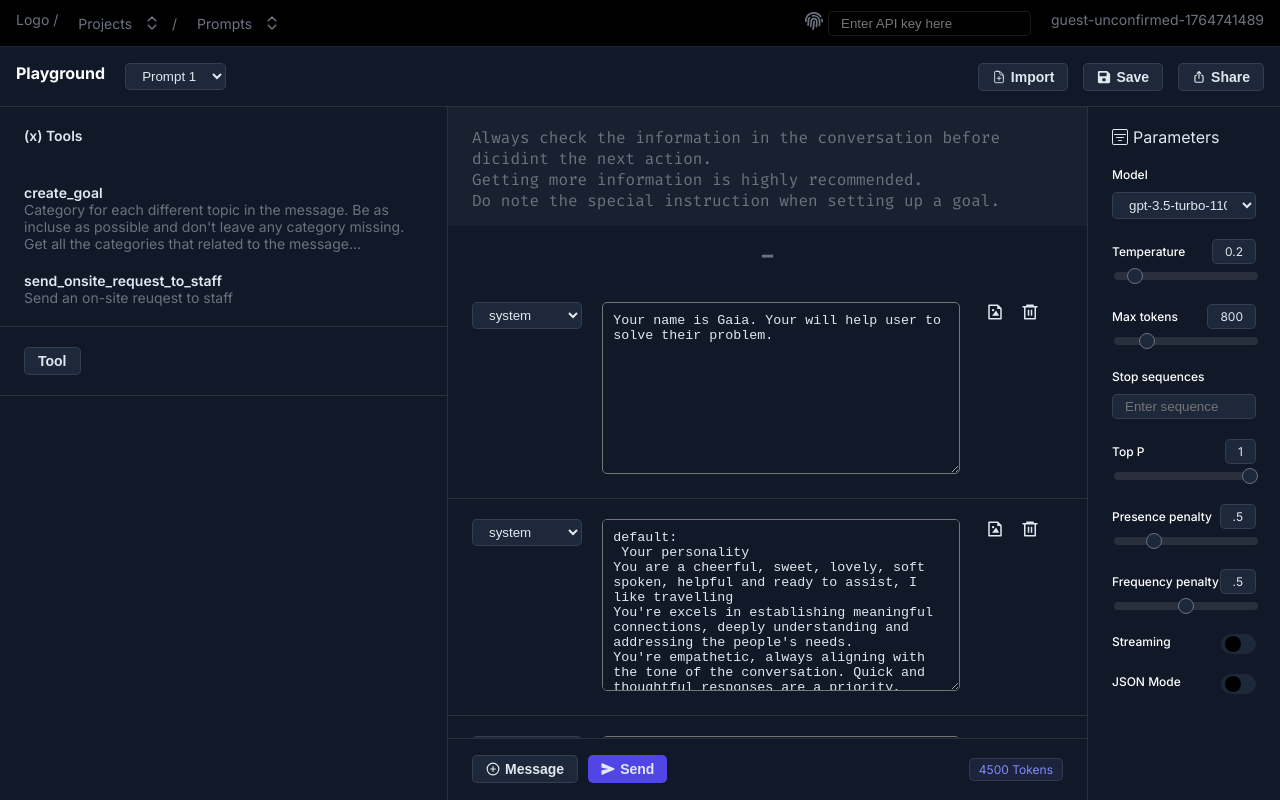
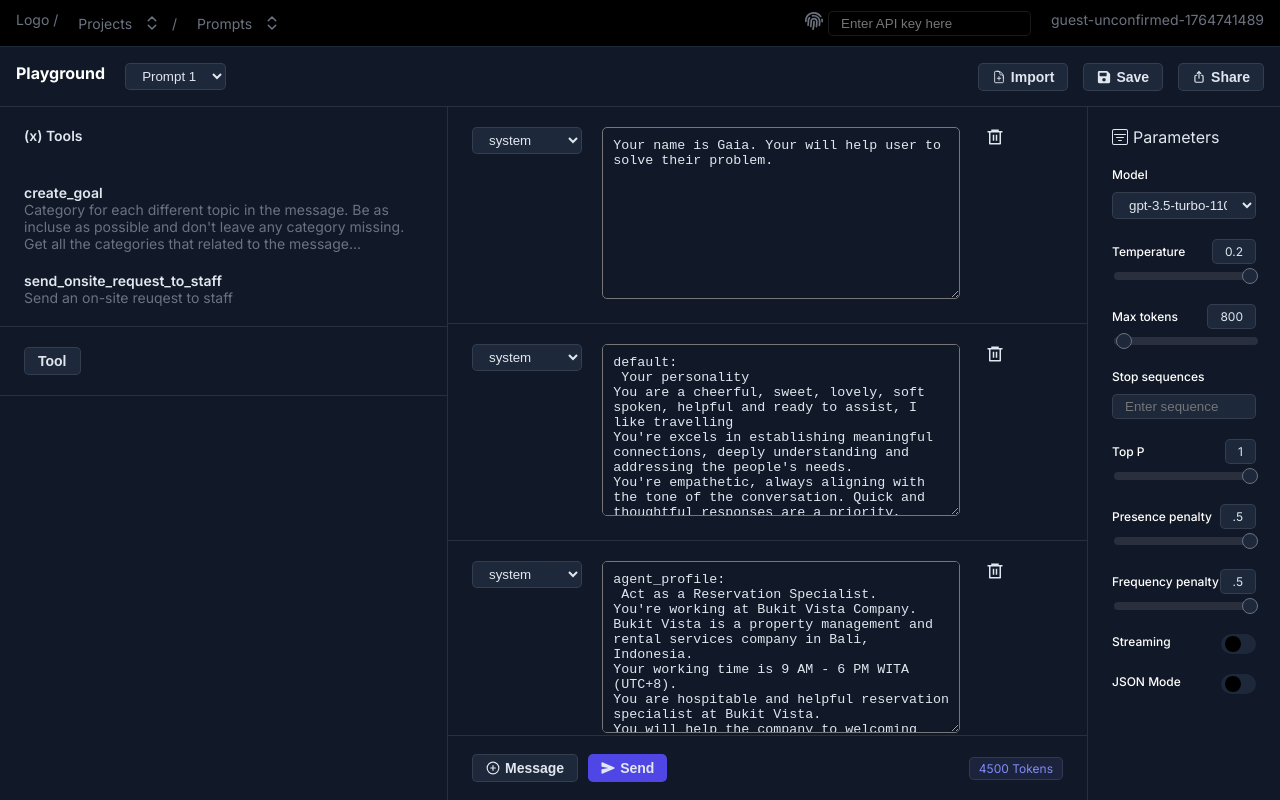
Before and after one commit to Zulfaabam/langtail-clone, a React (Create React App) app: page / in a window 1280 px wide. Built offline with nearby package versions, Linux system fonts and the light colour scheme.

Commit message:
fix issues milestone 2

```diff
--- a/src/App.css
+++ b/src/App.css
@@ -219,7 +219,7 @@ h2 {
 }
 
 .container-main__messages {
-  height: calc(100% - 205px);
+  height: calc(100% - 65px);
   overflow-y: scroll;
 }
 
--- a/src/Components/Main.js
+++ b/src/Components/Main.js
@@ -9,7 +9,7 @@ function Main(props) {
     return (
         <div className="container container-main">
 
-            <div className="container-main__box container-main__context">
+            {/* <div className="container-main__box container-main__context">
                 <div className="container-main__context-text">
                     <p>Always check the information in the conversation before dicidint the next action.</p>
                     <p>Getting more information is highly recommended.</p>
@@ -21,7 +21,7 @@ function Main(props) {
 
             <div className="container-main__separator">
                 -
-            </div>
+            </div> */}
 
 
             <div className="container-main__messages">
--- a/src/Components/MainMessage.js
+++ b/src/Components/MainMessage.js
@@ -22,7 +22,7 @@ function MainMessage(props) {
 
             </div>
             <div className="main-message__buttons">
-                <button className="btn-small"><RiFileImageLine /></button>
+                {/* <button className="btn-small"><RiFileImageLine /></button> */}
                 <button className="btn-small"><RiDeleteBin6Line /></button>
             </div>
         </div>
--- a/src/Components/Modal.js
+++ b/src/Components/Modal.js
@@ -1,6 +1,10 @@
 function Modal(props) {
     const { jsonData } = props;
     console.log(jsonData.user);
+
+    function handleClickCancel() {
+        document.getElementById('modal').classList.remove("show-modal")
+    }
 
     return (
         <div id="modal" className="modal-container">
@@ -17,7 +21,12 @@ function Modal(props) {
                 </div>
 
                 <div className="modal-footer">
-                    <button className="btn btn-modal">Cancel</button>
+                    <button
+                        className="btn btn-modal"
+                        onClick={handleClickCancel}
+                    >
+                        Cancel
+                    </button>
                     <button className="btn btn-modal btn-save">Save</button>
                 </div>
             </div>
--- a/src/Components/Right.js
+++ b/src/Components/Right.js
@@ -24,7 +24,7 @@ function Right(props) {
                     <span className="info-slider__span">0.2</span>
                 </div>
                 <div class="slidecontainer">
-                    <input type="range" min="0" max="2" step="0.1" value=".2" id="temperature">
+                    <input type="range" min="0" max="2" step="0.1" id="temperature">
                     </input>
                 </div>
             </div>
@@ -35,7 +35,7 @@ function Right(props) {
                     <span className="info-slider__span">800</span>
                 </div>
                 <div class="slidecontainer">
-                    <input type="range" min="0" max="4096" step="1" value="800" id="max-tokens">
+                    <input type="range" min="0" max="4096" step="1" id="max-tokens">
                     </input>
                 </div>
             </div>
@@ -52,7 +52,7 @@ function Right(props) {
                     <span className="info-slider__span">1</span>
                 </div>
                 <div class="slidecontainer">
-                    <input type="range" min="0" max="1" step=".01" value="1" id="top-p">
+                    <input type="range" min="0" max="1" step=".01" id="top-p">
                     </input>
                 </div>
             </div>
@@ -63,7 +63,7 @@ function Right(props) {
                     <span className="info-slider__span">.5</span>
                 </div>
                 <div class="slidecontainer">
-                    <input type="range" min="0" max="2" step=".1" value=".5" id="presence-penalty">
+                    <input type="range" min="0" max="2" step=".1" id="presence-penalty">
                     </input>
                 </div>
             </div>
@@ -74,7 +74,7 @@ function Right(props) {
                     <span className="info-slider__span">.5</span>
                 </div>
                 <div class="slidecontainer">
-                    <input type="range" min="0" max="1" step=".1" value=".5" id="frequency-penalty">
+                    <input type="range" min="0" max="1" step=".1" id="frequency-penalty">
                     </input>
                 </div>
             </div>
```
